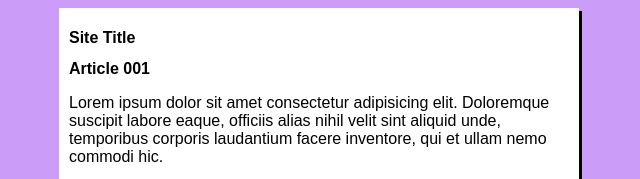
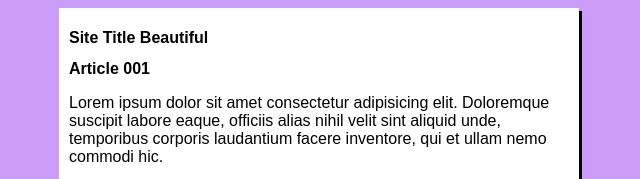
Before and after one commit to geneilson1980/site-project, a plain HTML site: page index.html in a window 1280 px wide. Shown: the top 179 px of the page, 321-961 px from the left. Drawn offline with Linux system fonts and the light colour scheme.

Commit message:
change title
change title

```diff
--- a/index.html
+++ b/index.html
@@ -9,7 +9,7 @@
 <body>
     <main>
         <header>
-            <h1>Site Title</h1>
+            <h1>Site Title Beautiful</h1>
         </header>
         <article>
             <h2>Article 001</h2>
```
